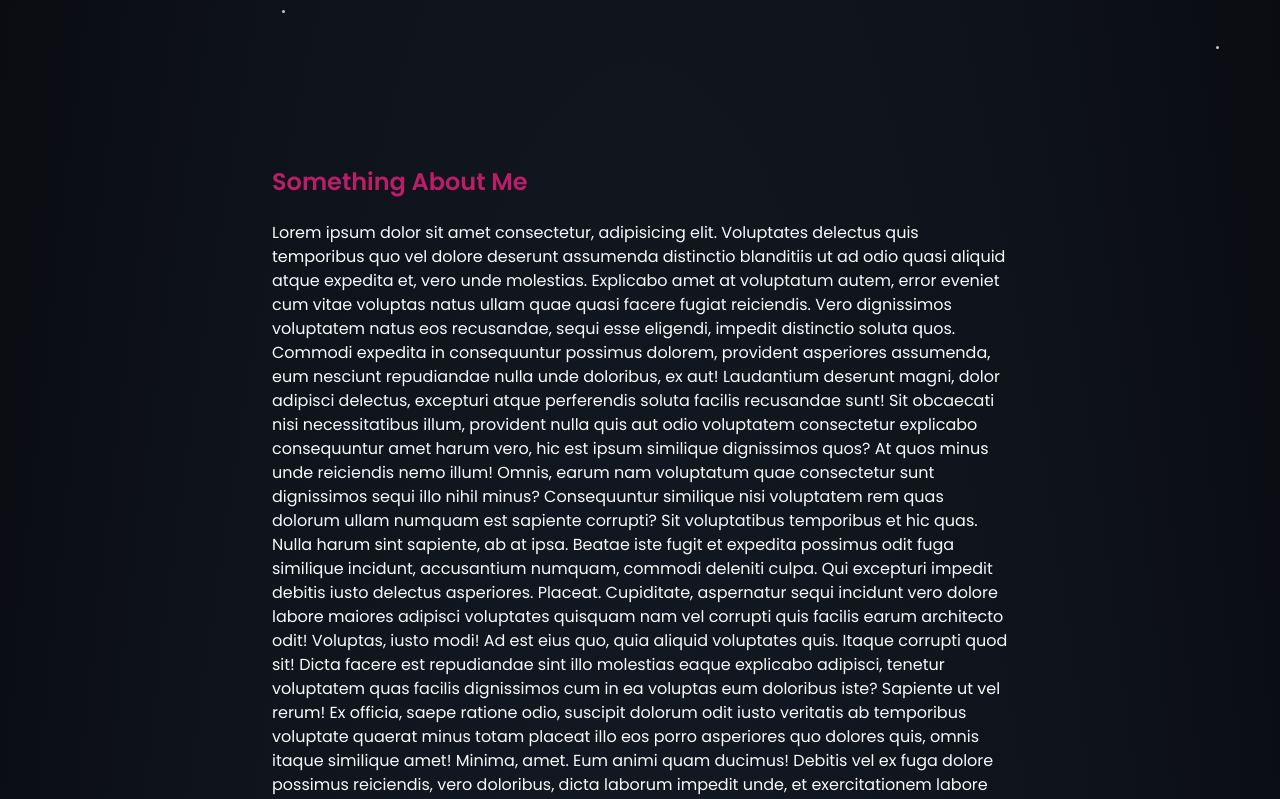
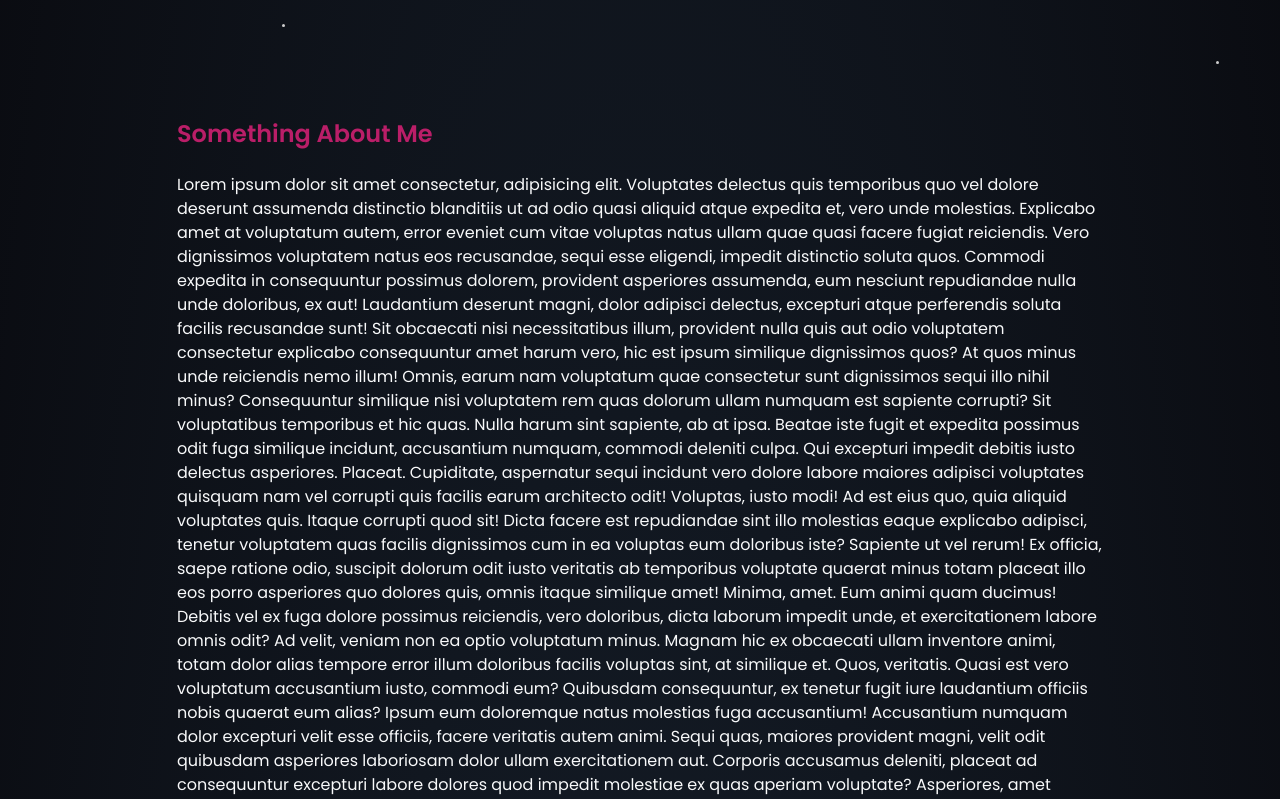
Before and after one commit to LucaSpennato/Luca-Spennato, a Vue app: page / in a window 1280 px wide. Shown: the part 640-1439 px from the top of the page. Built offline with nearby package versions, Linux system fonts and the light colour scheme.

Commit message:
small space fixes

```diff
--- a/src/components/mainComponents/AboutSection.vue
+++ b/src/components/mainComponents/AboutSection.vue
@@ -1,12 +1,12 @@
 <template>
   <section id="about" class="container py-5" :ref="'aboutSection'">
     <div class="row">
-      <div class="col-8 m-auto mb-3">
+      <div class="col-12 col-md-10 m-auto text-center text-md-start mb-3">
         <h4 class="pageStyleWordLight text-capitalize">
           something about me
         </h4>
       </div>
-      <div class="col-8 m-auto">
+      <div class="col-12 col-md-10 m-auto">
         Lorem ipsum dolor sit amet consectetur, adipisicing elit. Voluptates delectus quis temporibus quo vel dolore deserunt assumenda distinctio blanditiis ut ad odio quasi aliquid atque expedita et, vero unde molestias.
         Explicabo amet at voluptatum autem, error eveniet cum vitae voluptas natus ullam quae quasi facere fugiat reiciendis. Vero dignissimos voluptatem natus eos recusandae, sequi esse eligendi, impedit distinctio soluta quos.
         Commodi expedita in consequuntur possimus dolorem, provident asperiores assumenda, eum nesciunt repudiandae nulla unde doloribus, ex aut! Laudantium deserunt magni, dolor adipisci delectus, excepturi atque perferendis soluta facilis recusandae sunt!
--- a/src/pages/MainComponent.vue
+++ b/src/pages/MainComponent.vue
@@ -1,6 +1,6 @@
 <template>
 
-    <main class="container-fluid py-5 my-5 text-light">
+    <main class="container-fluid my-5 text-light">
 
         <PresentationSection @sectionInfos="$_sectionInfos" />
 
```
